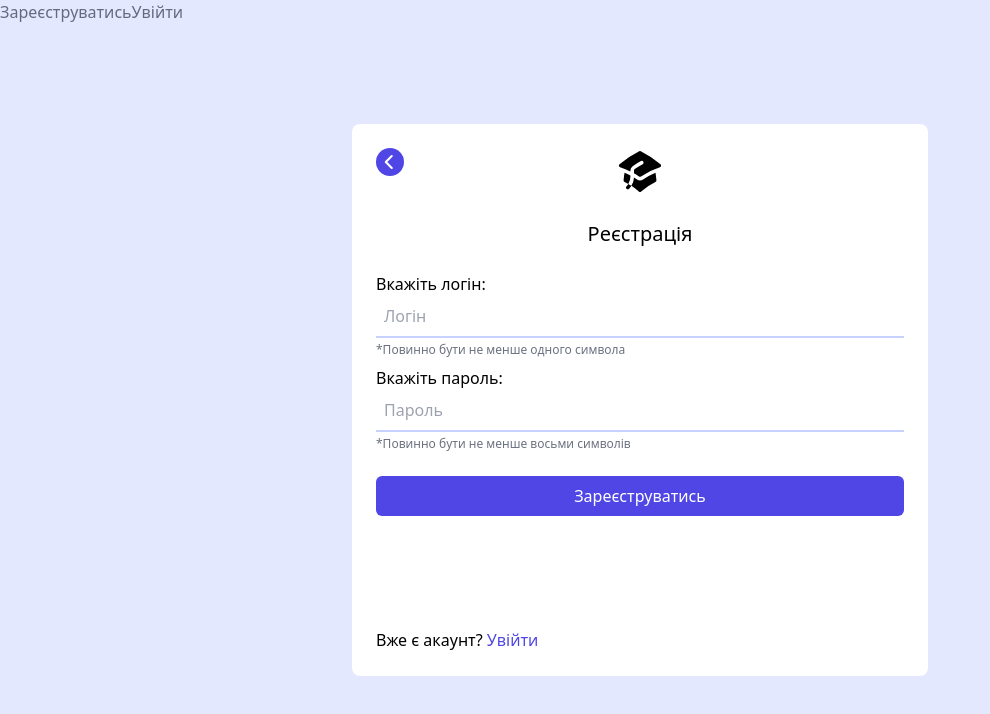
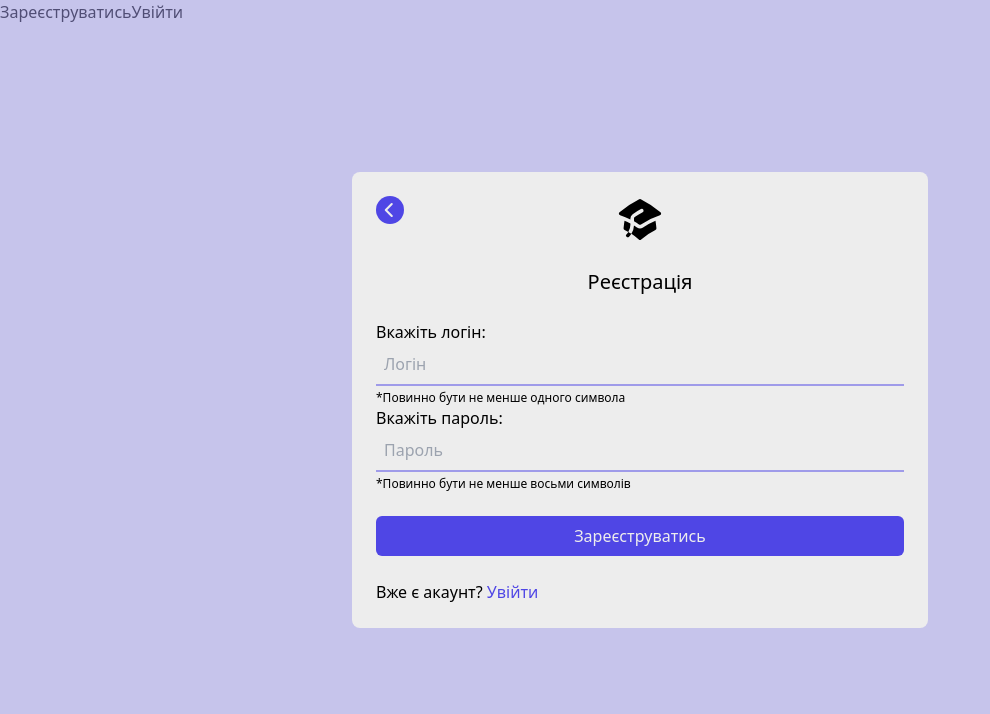
Before and after one commit to oxb4f/curly-broccoli, a Vue app in the folder frontend/: page /register in a window 1280 px wide. Shown: the top 714 px of the page, without its empty margins (0-990 px from the left). Built offline with nearby package versions, Linux system fonts and the light colour scheme; no server answers.

Commit message:
refactor(input): improve input error and description

```diff
--- a/frontend/src/app/assets/styles/animation.css
+++ b/frontend/src/app/assets/styles/animation.css
@@ -1,3 +1,7 @@
+.input {
+  transition: color 0.3s ease-out;
+}
+
 .slide-enter-active {
   transition: all 0.3s ease-out;
 }
@@ -8,6 +12,6 @@
 
 .slide-enter-from,
 .slide-leave-to {
-  transform: translateY(5px);
+  transform: translateY(-5px);
   opacity: 0;
 }
--- a/frontend/src/app/assets/styles/base.css
+++ b/frontend/src/app/assets/styles/base.css
@@ -1,19 +1,32 @@
 :root {
   --project-main-color: #4f46e5;
-  --project-main-color-soft: #a5b4fc;
-  --project-main-color-mute: #c7d2fe;
+  --project-main-color-soft: #746de7;
+  --project-main-color-mute: #9f9be9;
 
-  --project-bg-main-color: #ffffff;
+  --project-secondary-color: #bf7af0;
+  --project-secondary-color-soft: #ca97ef;
+  --project-secondary-color-mute: #d3b8e9;
+
+  --project-bg-main-color: #ededed;
+  --project-bg-secondary-color: #0a0a0a;
+  --project-bg-hover-color: rgba(255, 255, 255, 0.09);
+
+  --project-border-color: rgba(255, 255, 255, 0.14);
 
   --project-text-color: #000000;
-  --project-text-color-soft: #6b7280;
-  --project-text-color-mute: #9ca3af;
-  --project-text-color-inverted: #ffffff;
+  --project-text-color-darker: #a1a1a1;
+  --project-text-color-inverted: #ededed;
 
-  --project-error-color: #dc2626;
+  --project-error-color: #eb4848;
+  --project-error-color-soft: #ecadad;
 }
 
 body {
   color: var(--project-text-color);
   background-color: var(--project-bg-main-color);
 }
+
+input {
+  color: var(--project-text-color);
+  background-color: var(--project-bg-main-color);
+}
--- a/frontend/src/app/assets/styles/main.css
+++ b/frontend/src/app/assets/styles/main.css
@@ -8,12 +8,30 @@
   @apply text-project-main-color;
 }
 
-.input {
+.description {
+  @apply text-project-text-color-soft;
 }
 
+span.error {
+  @apply text-project-error-color;
+}
+
+input.error {
+  @apply border-project-error-color-soft focus:border-project-error-color placeholder:text-project-error-color-soft placeholder:focus:text-project-error-color;
+}
+
+.input {
+  @apply mb-5 w-full;
+}
+
+.input__error,
 .input__description {
-  @apply text-xs text-project-text-color-soft;
+  @apply absolute bottom-0 text-xs;
 }
+
+/* .input__description {
+  @apply text-xs;
+} */
 
 .modal {
   @apply overflow-y-auto overflow-x-hidden fixed inset-0 z-50 flex justify-center items-center w-full h-full break-all;
@@ -35,10 +53,6 @@
 .modal__header,
 .modal__content {
   @apply mb-6;
-}
-
-.modal__content {
-  @apply min-h-96;
 }
 
 .modal__close-button {
@@ -79,7 +93,7 @@
 }
 
 .form__item {
-  @apply mb-2 flex flex-col;
+  @apply relative flex flex-col;
 }
 
 .form__item__half-size {
@@ -87,11 +101,7 @@
 }
 
 .form__input {
-  @apply mb-1 w-full p-2 border-b-2 border-project-main-color-mute focus:outline-none focus:border-project-main-color;
-}
-
-.form__error {
-  @apply mt-1 text-sm text-project-error-color;
+  @apply p-2 border-b-2 border-project-main-color-mute focus:outline-none focus:border-project-main-color;
 }
 
 .form__submit-button {
--- a/frontend/src/form/components/FormInput.vue
+++ b/frontend/src/form/components/FormInput.vue
@@ -26,11 +26,15 @@ const model = defineModel({ type: String });
     v-bind="$attrs"
     v-model="model"
     class="form__input"
+    :class="error ? 'error' : undefined"
   />
   <TransitionGroup name="slide"
-    ><span v-if="description && !model && !error" class="input__description" key="description">{{
-      description
-    }}</span>
-    <span v-if="error" class="form__error" key="error">{{ error }}</span></TransitionGroup
+    ><span
+      v-if="description && !model && !error"
+      class="input__description description"
+      key="description"
+      >{{ description }}</span
+    >
+    <span v-if="error" class="input__error error" key="error">{{ error }}</span></TransitionGroup
   >
 </template>
--- a/frontend/tailwind.config.js
+++ b/frontend/tailwind.config.js
@@ -12,9 +12,10 @@ export default {
         'project-text-color-soft': 'var(--project-text-color-soft)',
         'project-text-color-mute': 'var(--project-text-color-mute)',
         'project-text-color-inverted': 'var(--project-text-color-inverted)',
-        'project-error-color': 'var(--project-error-color)'
+        'project-error-color': 'var(--project-error-color)',
+        'project-error-color-soft': 'var(--project-error-color-soft)'
       }
     }
   },
   plugins: []
-}
+};
```
